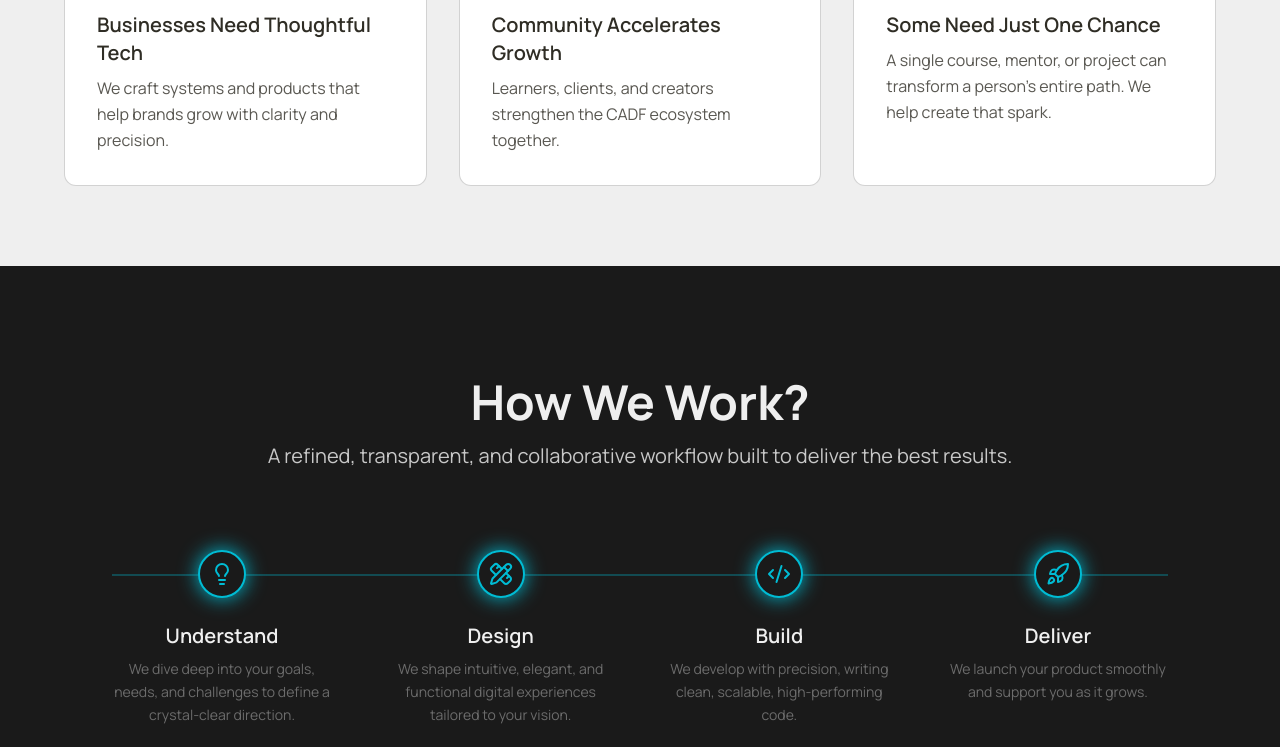
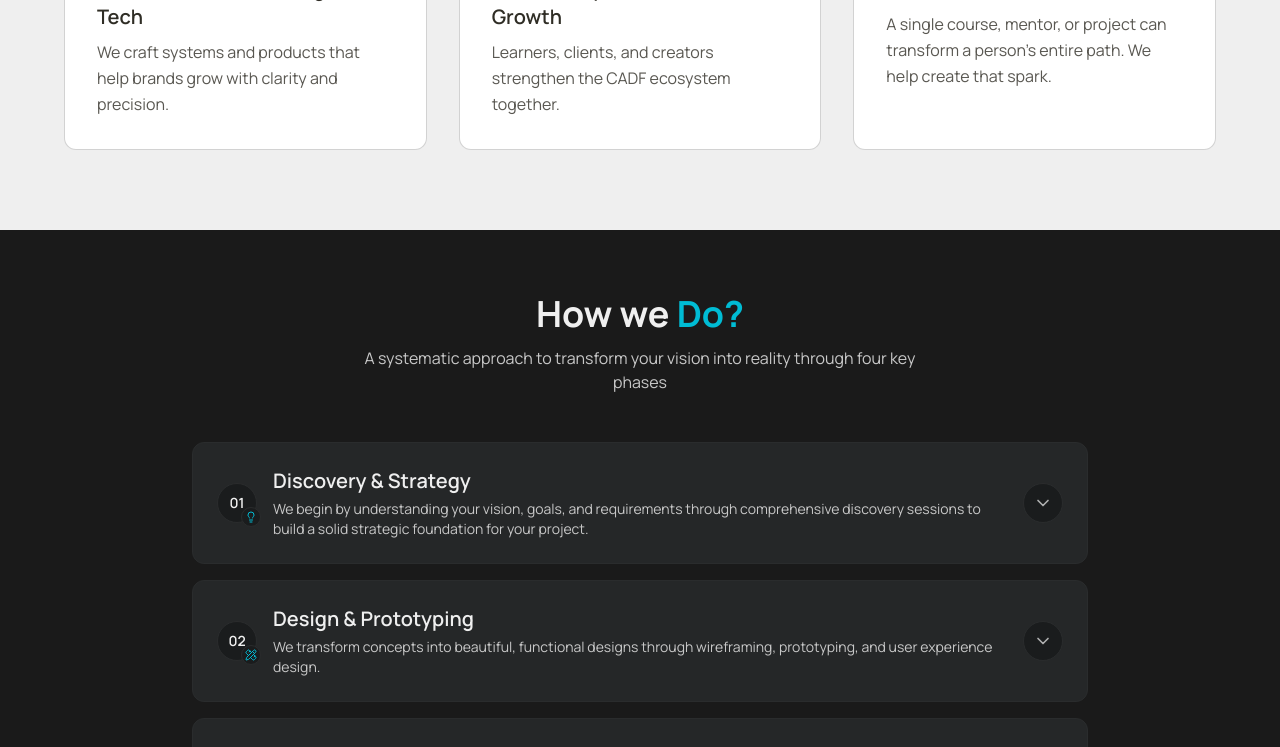
Before and after one commit to mrsaqlain75/SADEVz, a React (Vite) app: page / in a window 1280 px wide. Shown: the part 3122-3869 px from the top of the page. Built offline with nearby package versions, Linux system fonts and the light colour scheme.

Commit message:
The workflow component is redesigned.

```diff
--- a/src/components/ServicesSection.jsx
+++ b/src/components/ServicesSection.jsx
@@ -125,11 +125,7 @@ const ServicesSection = () => {
           viewport={{ once: true }}
           className="text-center mb-10 md:mb-14"
         >
-          <div className="inline-flex items-center justify-center gap-2 mb-4">
-            <Target className="w-5 h-5 text-bright" />
-            <span className="text-bright font-semibold tracking-wider text-xs uppercase">Our Services</span>
-            <Target className="w-5 h-5 text-bright" />
-          </div>
+
 
           <h1 className="text-3xl sm:text-4xl md:text-5xl font-bold mb-4 text-light leading-tight">
             What We <span className="text-bright">Do?</span>
--- a/src/components/WorkflowSection.jsx
+++ b/src/components/WorkflowSection.jsx
@@ -1,103 +1,234 @@
-import { motion } from "framer-motion";
-import { Lightbulb, PencilRuler, Code2, Rocket } from "lucide-react";
+import React, { useState } from "react";
+import { motion, AnimatePresence } from "framer-motion";
+import {
+  Lightbulb,
+  PencilRuler,
+  Code2,
+  Rocket,
+  Target,
+  ChevronDown,
+  Sparkles,
+  ArrowRight,
+  Layers
+} from "lucide-react";
+
+const WorkflowSection = () => {
+  const [expandedStep, setExpandedStep] = useState(null);
 
   const steps = [
     {
       id: 1,
-    title: "Understand",
-    icon: <Lightbulb className="text-bright w-6 h-6" />,
-    desc: "We dive deep into your goals, needs, and challenges to define a crystal-clear direction.",
+      icon: Lightbulb,
+      title: "Discovery & Strategy",
+      description: "We begin by understanding your vision, goals, and requirements through comprehensive discovery sessions to build a solid strategic foundation for your project.",
+      detailedContent: "Our discovery phase involves in-depth stakeholder interviews, market research, and competitive analysis. We define project scope, establish KPIs, and create a detailed roadmap that aligns with your business objectives.",
+      image: "https://images.unsplash.com/photo-1552664730-d307ca884978?ixlib=rb-4.0.3&auto=format&fit=crop&w=600&q=80",
+      color: "#1f2122"
     },
     {
       id: 2,
-    title: "Design",
-    icon: <PencilRuler className="text-bright w-6 h-6" />,
-    desc: "We shape intuitive, elegant, and functional digital experiences tailored to your vision.",
+      icon: PencilRuler,
+      title: "Design & Prototyping",
+      description: "We transform concepts into beautiful, functional designs through wireframing, prototyping, and user experience design.",
+      detailedContent: "Our design process combines aesthetics with functionality. We create wireframes, interactive prototypes, and pixel-perfect designs that prioritize user experience while reflecting your brand identity.",
+      image: "https://images.unsplash.com/photo-1558655146-364adaf1fcc9?ixlib=rb-4.0.3&auto=format&fit=crop&w=600&q=80",
+      color: "#252728"
     },
     {
       id: 3,
-    title: "Build",
-    icon: <Code2 className="text-bright w-6 h-6" />,
-    desc: "We develop with precision, writing clean, scalable, high-performing code.",
+      icon: Code2,
+      title: "Development & Testing",
+      description: "Our developers build robust, scalable solutions using modern technologies while maintaining code quality through rigorous testing.",
+      detailedContent: "We follow agile development methodologies to build your solution iteratively. Our development process includes code reviews, automated testing, and continuous integration to ensure quality and reliability.",
+      image: "https://images.unsplash.com/photo-1555066931-4365d14bab8c?ixlib=rb-4.0.3&auto=format&fit=crop&w=600&q=80",
+      color: "#2a2c2d"
     },
     {
       id: 4,
-    title: "Deliver",
-    icon: <Rocket className="text-bright w-6 h-6" />,
-    desc: "We launch your product smoothly and support you as it grows.",
-  },
+      icon: Rocket,
+      title: "Launch & Optimization",
+      description: "We ensure a smooth launch with comprehensive deployment, monitoring, and ongoing optimization for continuous improvement.",
+      detailedContent: "Our launch process includes deployment, performance monitoring, and user training. We provide post-launch support and optimization to ensure your solution continues to deliver value.",
+      image: "https://images.unsplash.com/photo-1560472354-b33ff0c44a43",
+      color: "#303234"
+    }
   ];
 
-export default function WorkflowSection() {
+  const toggleStep = (id) => {
+    setExpandedStep(expandedStep === id ? null : id);
+  };
+
   return (
-    <section className="w-full bg-greybg text-light py-20 md:py-28 font-sans">
-      <div className="max-w-6xl mx-auto px-6 md:px-12">
+    <section className="relative bg-greybg text-light py-12 md:py-16 font-sans">
+      <div className="max-w-6xl mx-auto px-4 sm:px-6 lg:px-8">
 
         {/* Header */}
-        <div className="text-center mb-14 md:mb-20">
-          <h2 className="text-3xl sm:text-4xl md:text-5xl font-bold text-light mb-4 leading-tight">
-            How We Work?
-          </h2>
-          <p className="text-learncolor text-base sm:text-lg md:text-xl max-w-3xl mx-auto leading-relaxed">
-            A refined, transparent, and collaborative workflow built to deliver the best results.
+        <div className="text-center mb-10 md:mb-12">
+
+          <h1 className="text-2xl sm:text-3xl md:text-4xl font-bold mb-3 text-light leading-tight">
+            How we <span className="text-bright">Do?</span>
+          </h1>
+
+          <p className="text-sm sm:text-base text-learncolor max-w-xl mx-auto">
+            A systematic approach to transform your vision into reality through four key phases
           </p>
         </div>
 
-        {/* DESKTOP — Horizontal Timeline */}
-        <div className="hidden md:flex justify-between items-start relative mt-10">
-          <div className="absolute top-6 left-0 w-full h-[2px] bg-bright/30"></div>
+        {/* Vertical Steps List */}
+        <div className="space-y-4 max-w-4xl mx-auto">
+          {steps.map((step) => {
+            const Icon = step.icon;
+            const isExpanded = expandedStep === step.id;
 
-          {steps.map((step, i) => (
-            <motion.div
+            return (
+              <div
                 key={step.id}
-              initial={{ opacity: 0, y: 40 }}
-              whileInView={{ opacity: 1, y: 0 }}
-              transition={{ duration: 0.6, delay: i * 0.15 }}
-              viewport={{ once: true }}
-              className="flex flex-col items-center text-center max-w-[220px] relative z-10"
+                className={`rounded-xl border transition-all duration-300 overflow-hidden ${
+                  isExpanded
+                    ? 'bg-[#1a1c1d] border-[#2a2c2d] shadow-lg'
+                    : 'bg-[#252728] border-[#2a2c2d] hover:border-[#2a2c2d]/80'
+                }`}
               >
-              <div className="w-12 h-12 rounded-full bg-greybg border-2 border-bright flex items-center justify-center shadow-[0_0_20px_#00bcd4] mb-6">
-                {step.icon}
+                {/* Step Header - Always Visible */}
+                <div
+                  className="p-4 md:p-6 cursor-pointer flex items-center justify-between"
+                  onClick={() => toggleStep(step.id)}
+                >
+                  <div className="flex items-center gap-4">
+                    {/* Step Number */}
+                    <div className="relative">
+                      <div className={`w-10 h-10 rounded-full border flex items-center justify-center transition-all duration-300 ${
+                        isExpanded
+                          ? 'border-bright bg-bright/10'
+                          : 'border-[#2a2c2d] bg-[#1a1c1d]'
+                      }`}>
+                        <span className={`text-sm font-semibold ${isExpanded ? 'text-bright' : 'text-light'}`}>
+                          0{step.id}
+                        </span>
+                      </div>
+                      <div className="absolute -bottom-1 -right-1 w-5 h-5 rounded-full bg-[#1a1c1d] border border-[#2a2c2d] flex items-center justify-center">
+                        <Icon className="w-3 h-3 text-bright" />
+                      </div>
                     </div>
 
-              <h3 className="text-xl font-semibold text-light mb-2">{step.title}</h3>
-              <p className="text-createcolor leading-relaxed text-sm">{step.desc}</p>
-            </motion.div>
-          ))}
+                    {/* Title & Description */}
+                    <div className="flex-1">
+                      <h3 className="text-lg md:text-xl font-semibold text-light mb-1">
+                        {step.title}
+                      </h3>
+                      <p className="text-sm text-learncolor hidden md:block">
+                        {step.description}
+                      </p>
+                      <p className="text-sm text-learncolor md:hidden">
+                        {step.description.substring(0, 60)}...
+                      </p>
+                    </div>
                   </div>
 
-        {/* MOBILE — Vertical Timeline */}
-        <div className="md:hidden mt-10 flex flex-col gap-10 relative pl-8">
-
-          {/* Vertical line */}
-          <div className="absolute top-0 left-3 w-[2px] h-full bg-bright/40"></div>
-
-          {steps.map((step, i) => (
+                  {/* Dropdown Button */}
                   <motion.div
-              key={step.id}
-              initial={{ opacity: 0, x: -30 }}
-              whileInView={{ opacity: 1, x: 0 }}
-              transition={{ duration: 0.5, delay: i * 0.15 }}
-              viewport={{ once: true }}
-              className="relative flex gap-5"
+                    animate={{ rotate: isExpanded ? 180 : 0 }}
+                    transition={{ duration: 0.3 }}
+                    className={`flex-shrink-0 w-10 h-10 rounded-full flex items-center justify-center ml-4 ${
+                      isExpanded
+                        ? 'bg-bright/10 border border-bright/20'
+                        : 'bg-[#1a1c1d] border border-[#2a2c2d]'
+                    }`}
                   >
-              {/* Node */}
-              <div className="w-8 h-8 rounded-full bg-greybg border-2 border-bright flex items-center justify-center shadow-[0_0_12px_#00bcd4] absolute -left-[1.05rem] top-0">
-                {step.icon}
+                    <ChevronDown className={`w-5 h-5 ${isExpanded ? 'text-bright' : 'text-light/70'}`} />
+                  </motion.div>
                 </div>
 
-              {/* Text */}
-              <div className="ml-6">
-                <h3 className="text-lg font-semibold text-light mb-1">{step.title}</h3>
-                <p className="text-createcolor text-sm leading-relaxed">
-                  {step.desc}
+                {/* Expanded Content */}
+                <AnimatePresence>
+                  {isExpanded && (
+                    <motion.div
+                      initial={{ height: 0, opacity: 0 }}
+                      animate={{ height: "auto", opacity: 1 }}
+                      exit={{ height: 0, opacity: 0 }}
+                      transition={{ duration: 0.3 }}
+                      className="overflow-hidden"
+                    >
+                      <div className="px-4 md:px-6 pb-6">
+                        <div className="pt-4 border-t border-[#2a2c2d]">
+                          {/* Content Grid */}
+                          <div className="flex flex-col lg:flex-row gap-6 md:gap-8">
+                            {/* Left Column - Text Content */}
+                            <div className="lg:w-1/2">
+                              <div className="mb-4">
+                                <h4 className="text-base md:text-lg font-semibold text-light mb-2">
+                                  Detailed Overview
+                                </h4>
+                                <p className="text-sm md:text-base text-learncolor leading-relaxed">
+                                  {step.detailedContent}
                                 </p>
                               </div>
+
+                              {/* Key Points */}
+                              <div className="space-y-3">
+                                <div className="flex items-start gap-3">
+                                  <div className="w-2 h-2 rounded-full bg-bright mt-2 flex-shrink-0" />
+                                  <span className="text-sm text-light">Comprehensive planning and analysis</span>
+                                </div>
+                                <div className="flex items-start gap-3">
+                                  <div className="w-2 h-2 rounded-full bg-bright mt-2 flex-shrink-0" />
+                                  <span className="text-sm text-light">Iterative development approach</span>
+                                </div>
+                                <div className="flex items-start gap-3">
+                                  <div className="w-2 h-2 rounded-full bg-bright mt-2 flex-shrink-0" />
+                                  <span className="text-sm text-light">Quality assurance and testing</span>
+                                </div>
+                              </div>
+                            </div>
+
+                            {/* Right Column - Image with Gradient Fade */}
+                            <div className="lg:w-1/2">
+                              <div className="relative rounded-lg overflow-hidden h-64 md:h-72 lg:h-80">
+                                {/* Image */}
+                                <img
+                                  src={step.image}
+                                  alt={step.title}
+                                  className="w-full h-full object-cover"
+                                />
+
+                                {/* Gradient Overlay (Bottom Fade) */}
+                                <div className="absolute bottom-0 left-0 right-0 h-1/3 bg-gradient-to-t from-[#1a1c1d] via-[#1a1c1d]/80 to-transparent" />
+
+                                {/* Overlay Content */}
+                                <div className="absolute bottom-0 left-0 right-0 p-4 md:p-6">
+                                  <div className="flex items-center gap-2 mb-2">
+                                    <Layers className="w-4 h-4 text-bright" />
+                                    <span className="text-sm font-medium text-light">Phase {step.id}</span>
+                                  </div>
+                                  <p className="text-xs md:text-sm text-learncolor">
+                                    {step.title} phase focuses on delivering precise outcomes through systematic execution.
+                                  </p>
+                                </div>
+                              </div>
+                            </div>
+                          </div>
+                        </div>
+                      </div>
                     </motion.div>
-          ))}
+                  )}
+                </AnimatePresence>
+              </div>
+            );
+          })}
+        </div>
+
+        {/* Mobile Simplified View Hint */}
+        <div className="lg:hidden mt-6 text-center">
+          <div className="inline-flex items-center gap-2 text-sm text-learncolor/60">
+            <ArrowRight className="w-3 h-3 text-bright/60 rotate-90" />
+            <span>Tap on any step to expand and view details</span>
+            <ArrowRight className="w-3 h-3 text-bright/60 rotate-90" />
+          </div>
         </div>
 
       </div>
     </section>
   );
-}
+};
+
+export default WorkflowSection;
```
Lines whose indentation alone changed are shown as unchanged.
